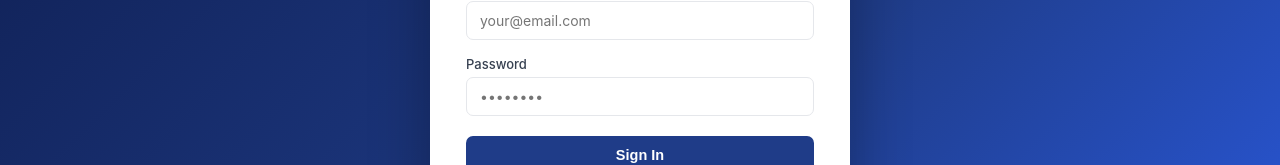
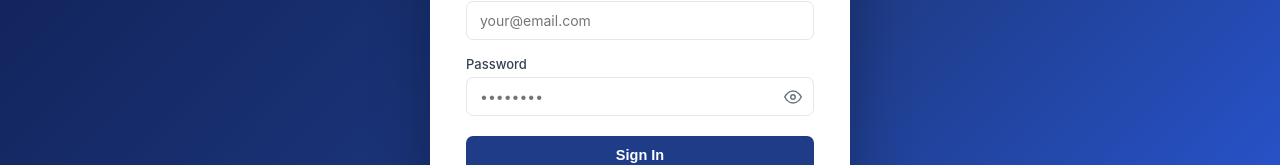
Before and after one commit to moqsoodahmed-pixel/Sales-Quotation-frontend, a React (Vite) app: page /login in a window 1280 px wide. Shown: the part 363-528 px from the top of the page. Built offline with nearby package versions, Linux system fonts and the light colour scheme; no server answers.

Commit message:
updated the frontend for the login page

```diff
--- a/src/pages/auth/LoginPage.jsx
+++ b/src/pages/auth/LoginPage.jsx
@@ -5,8 +5,29 @@ import { login, clearError } from "../../store/slices/authSlice";
 import { useAuth } from "../../hooks/useAuth";
 import toast from "react-hot-toast";
 
+// Small inline icons so we don't need to add a new icon-library dependency
+// just for this toggle.
+function EyeIcon(props) {
+  return (
+    <svg width="18" height="18" viewBox="0 0 24 24" fill="none" stroke="currentColor" strokeWidth="2" strokeLinecap="round" strokeLinejoin="round" {...props}>
+      <path d="M1 12s4-8 11-8 11 8 11 8-4 8-11 8-11-8-11-8Z" />
+      <circle cx="12" cy="12" r="3" />
+    </svg>
+  );
+}
+
+function EyeOffIcon(props) {
+  return (
+    <svg width="18" height="18" viewBox="0 0 24 24" fill="none" stroke="currentColor" strokeWidth="2" strokeLinecap="round" strokeLinejoin="round" {...props}>
+      <path d="M17.94 17.94A10.94 10.94 0 0 1 12 20c-7 0-11-8-11-8a20.3 20.3 0 0 1 5.06-5.94M9.9 4.24A10.94 10.94 0 0 1 12 4c7 0 11 8 11 8a20.29 20.29 0 0 1-3.22 4.55M14.12 14.12a3 3 0 1 1-4.24-4.24" />
+      <path d="M1 1l22 22" />
+    </svg>
+  );
+}
+
 export default function LoginPage() {
   const [form, setForm] = useState({ email: "", password: "" });
+  const [showPassword, setShowPassword] = useState(false);
   const { loading, error, isAuthenticated } = useAuth();
   const dispatch = useDispatch();
   const navigate = useNavigate();
@@ -50,14 +71,25 @@ export default function LoginPage() {
           </div>
           <div style={styles.group}>
             <label style={styles.label}>Password</label>
+            <div style={styles.passwordWrap}>
               <input
-              style={styles.input}
-              type="password"
+                style={styles.passwordInput}
+                type={showPassword ? "text" : "password"}
                 placeholder="••••••••"
                 value={form.password}
                 onChange={(e) => setForm({ ...form, password: e.target.value })}
                 autoComplete="current-password"
               />
+              <button
+                type="button"
+                onClick={() => setShowPassword((v) => !v)}
+                style={styles.eyeBtn}
+                aria-label={showPassword ? "Hide password" : "Show password"}
+                tabIndex={-1}
+              >
+                {showPassword ? <EyeOffIcon /> : <EyeIcon />}
+              </button>
+            </div>
           </div>
           <button style={{ ...styles.btn, ...(loading ? styles.btnDisabled : {}) }} type="submit" disabled={loading}>
             {loading ? "Signing in…" : "Sign In"}
@@ -82,6 +114,9 @@ const styles = {
   group: { display: "flex", flexDirection: "column", gap: 5 },
   label: { fontSize: 13, fontWeight: 500, color: "#374151" },
   input: { padding: "10px 13px", border: "1px solid #E5E7EB", borderRadius: 7, fontSize: 14, outline: "none", fontFamily: "inherit" },
+  passwordWrap: { position: "relative", display: "flex", alignItems: "center" },
+  passwordInput: { padding: "10px 40px 10px 13px", border: "1px solid #E5E7EB", borderRadius: 7, fontSize: 14, outline: "none", fontFamily: "inherit", width: "100%" },
+  eyeBtn: { position: "absolute", right: 8, top: "50%", transform: "translateY(-50%)", background: "none", border: "none", padding: 4, margin: 0, cursor: "pointer", color: "#6B7280", display: "flex", alignItems: "center", justifyContent: "center", lineHeight: 0 },
   btn: { padding: "11px", background: "#1F3C88", color: "#fff", border: "none", borderRadius: 7, fontSize: 14.5, fontWeight: 600, cursor: "pointer", marginTop: 4 },
   btnDisabled: { opacity: 0.6, cursor: "not-allowed" },
   footer: { textAlign: "center", marginTop: 28, fontSize: 11, color: "#9CA3AF" },
```
Lines whose indentation alone changed are shown as unchanged.
